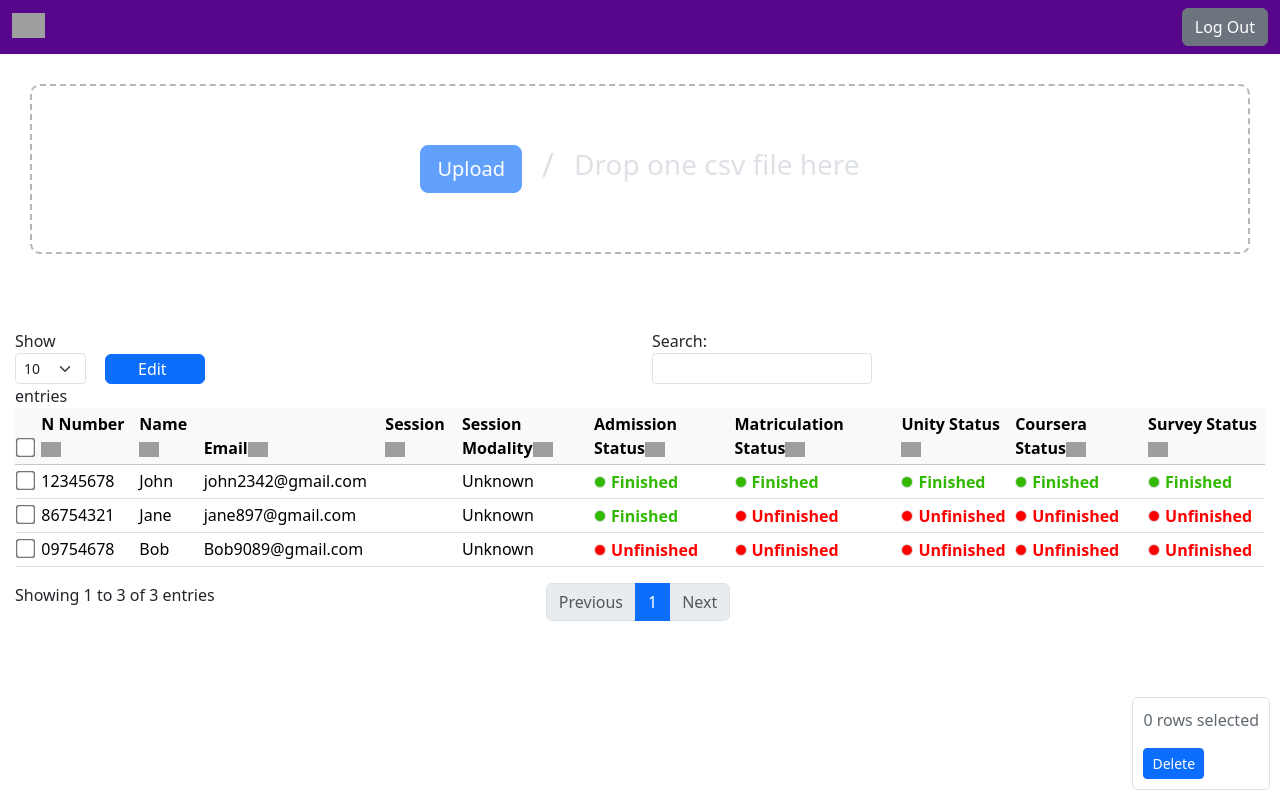
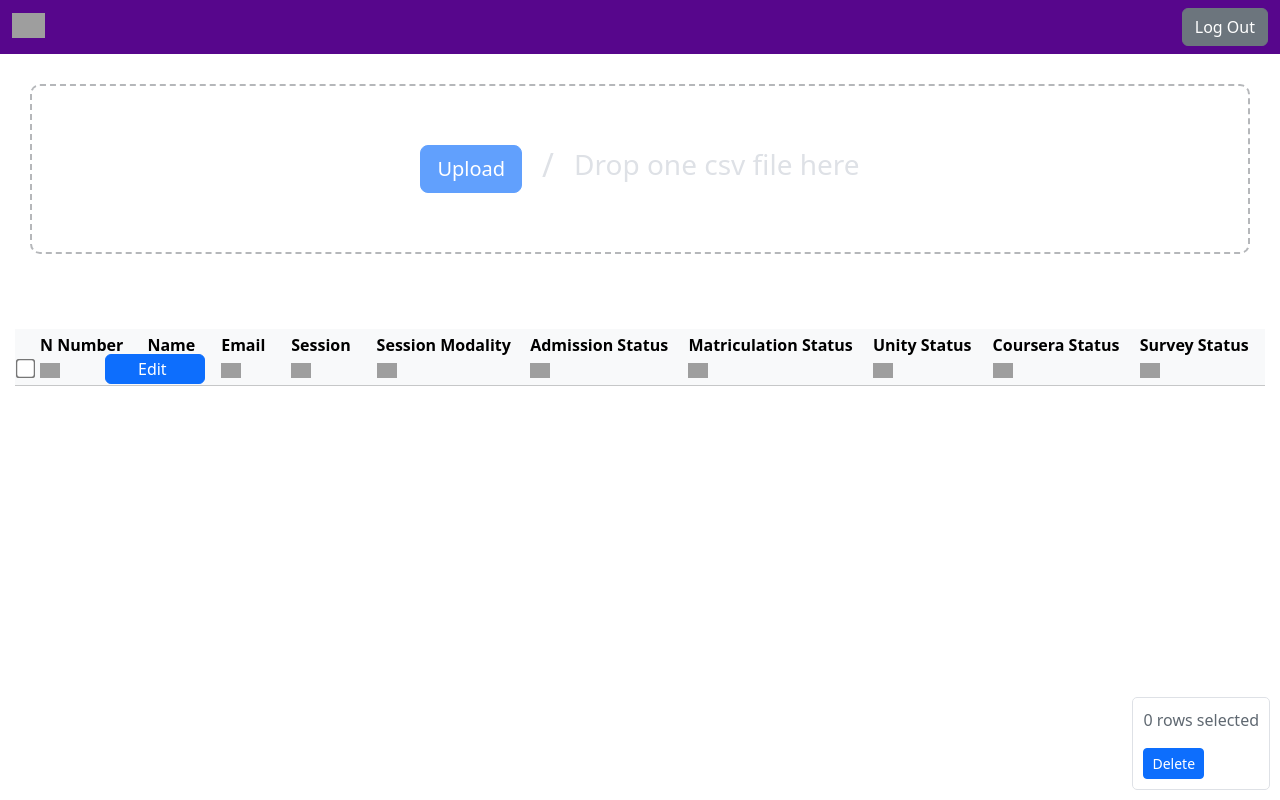
Before and after one commit to JiayuDu0048/AdministratorAdmissionPage, a React (Vite) app: page / in a window 1280 px wide. Shown: the top 800 px of the page. Built offline with nearby package versions, Linux system fonts and the light colour scheme; grey boxes are pictures that could not be loaded.

Commit message:
Finish Table Reinitialization

```diff
--- a/src/Component/CsvUpload.jsx
+++ b/src/Component/CsvUpload.jsx
@@ -1,7 +1,6 @@
 import React, { useState } from "react";
 import Papa from "papaparse";
 import axiosProvider from "../utils/axiosConfig";
-import axios from 'axios';
 
 function CsvUpload({onCsvData}) {
     const [dragging, setDragging] = useState(false);
--- a/src/Component/Table.jsx
+++ b/src/Component/Table.jsx
@@ -10,50 +10,12 @@ import CsvUpload from "./CSVupload";
 function Table() {
   //Sample Data
   const [csvData, setCsvData] = useState([]);
-  const [rows, setRows] = useState([
-    {
-      id: 1,
-      Name: "John",
-      NNumber: "12345678",
-      Email: "john2342@gmail.com",
-      session: "1",
-      sessionModality: "In-person",
-      admission: "Finished",
-      Matriculation: "Finished",
-      Unity: "Finished",
-      Coursera: "Finished",
-      Survey: "Finished",
-    },
-    {
-      id: 2,
-      Name: "Jane",
-      NNumber: "86754321",
-      Email: "jane897@gmail.com",
-      session: "2",
-      sessionModality: "In-person",
-      admission: "Finished",
-      Matriculation: "Unfinished",
-      Unity: "Unfinished",
-      Coursera: "Unfinished",
-      Survey: "Unfinished",
-    },
-    {
-      id: 3,
-      Name: "Bob",
-      NNumber: "09754678",
-      Email: "Bob9089@gmail.com",
-      session: "3",
-      sessionModality: "Online",
-      admission: "Unfinished",
-      Matriculation: "Unfinished",
-      Unity: "Unfinished",
-      Coursera: "Unfinished",
-      Survey: "Unfinished",
-    },
-  ]);
-  const startingIndex = 6;
+  const [rows, setRows] = useState([]);
+
+  const startingIndex = 5;
   // const StatusNames = Object.keys(rows[0]).slice(startingIndex);
   const StatusNames = rows[0] ? Object.keys(rows[0]).slice(startingIndex) : [];
+  console.log(StatusNames)
 
 
   //Callback function to receive csv data from CsvUpload
@@ -68,11 +30,37 @@ function Table() {
     }
   };
 
+
   //Load the table using datatable and reload when the rows changed
   const tableRef = useRef(null);
   useEffect(() => {
-    $(tableRef.current).DataTable();
-  }, [rows]);
+    // Only proceed if the table is ready and the DOM is fully updated
+    if (rows.length > 0) {
+      const $dataTable = $(tableRef.current);
+
+      // Check if the DataTable instance already exists
+      if ($.fn.dataTable.isDataTable($dataTable)) {
+        // If it exists, destroy it to prevent reinitialization errors
+        $dataTable.DataTable().destroy();
+      }
+
+      // Reinitialize DataTables on the next event loop tick to ensure the DOM is updated
+      setTimeout(() => {
+        $dataTable.DataTable({
+          // Configuration options here
+        });
+      }, 0);
+    }
+
+    // Cleanup function to destroy the DataTable instance
+    return () => {
+      if ($.fn.dataTable.isDataTable(tableRef.current)) {
+        $(tableRef.current).DataTable().destroy();
+      }
+    };
+  }, [rows]); // Dependency on 'rows' to re-run when data changes
+
+
 
   //multiple choice and delete function
   const [selectedRows, setSelectedRows] = useState([]);
```
